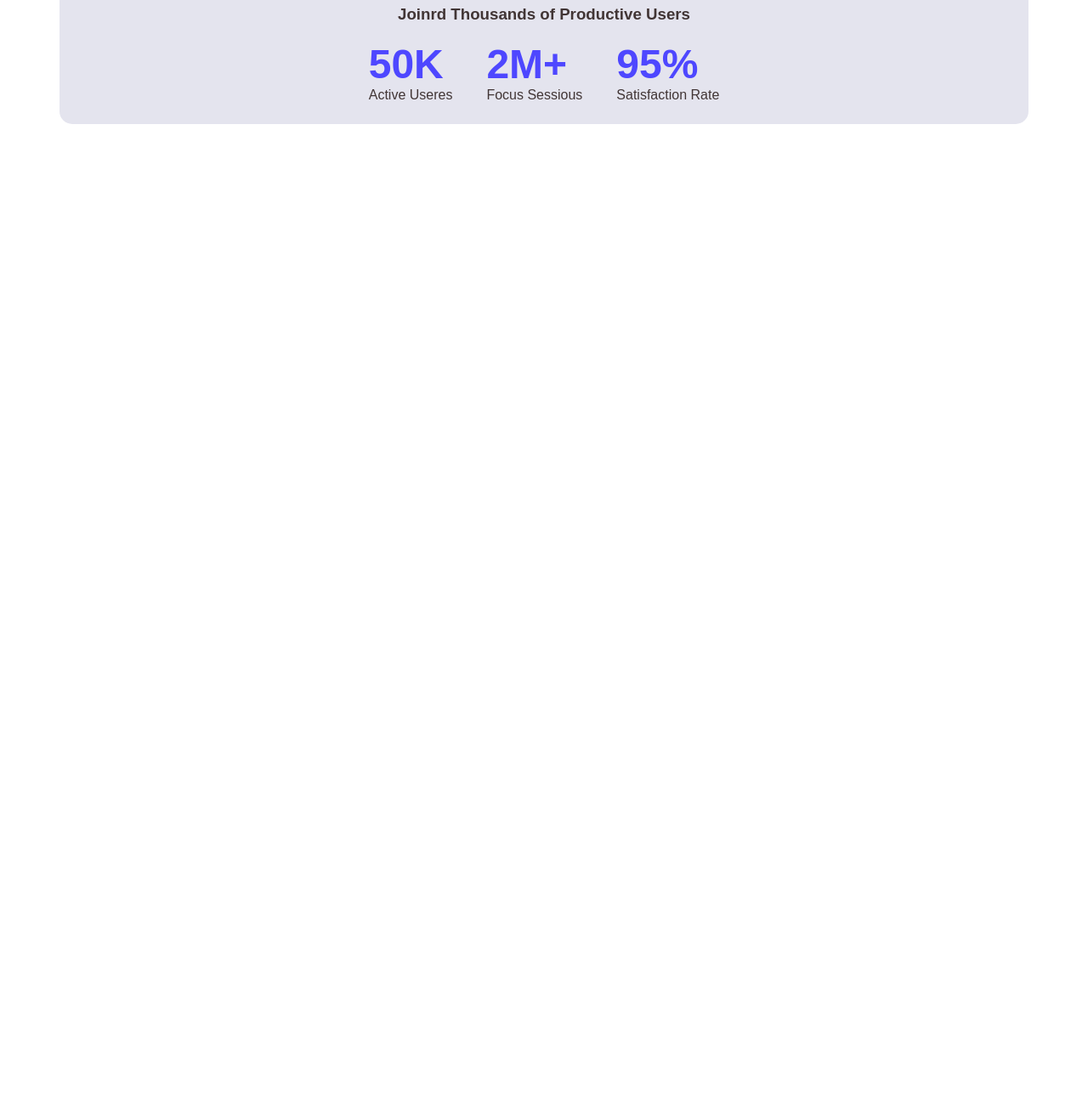
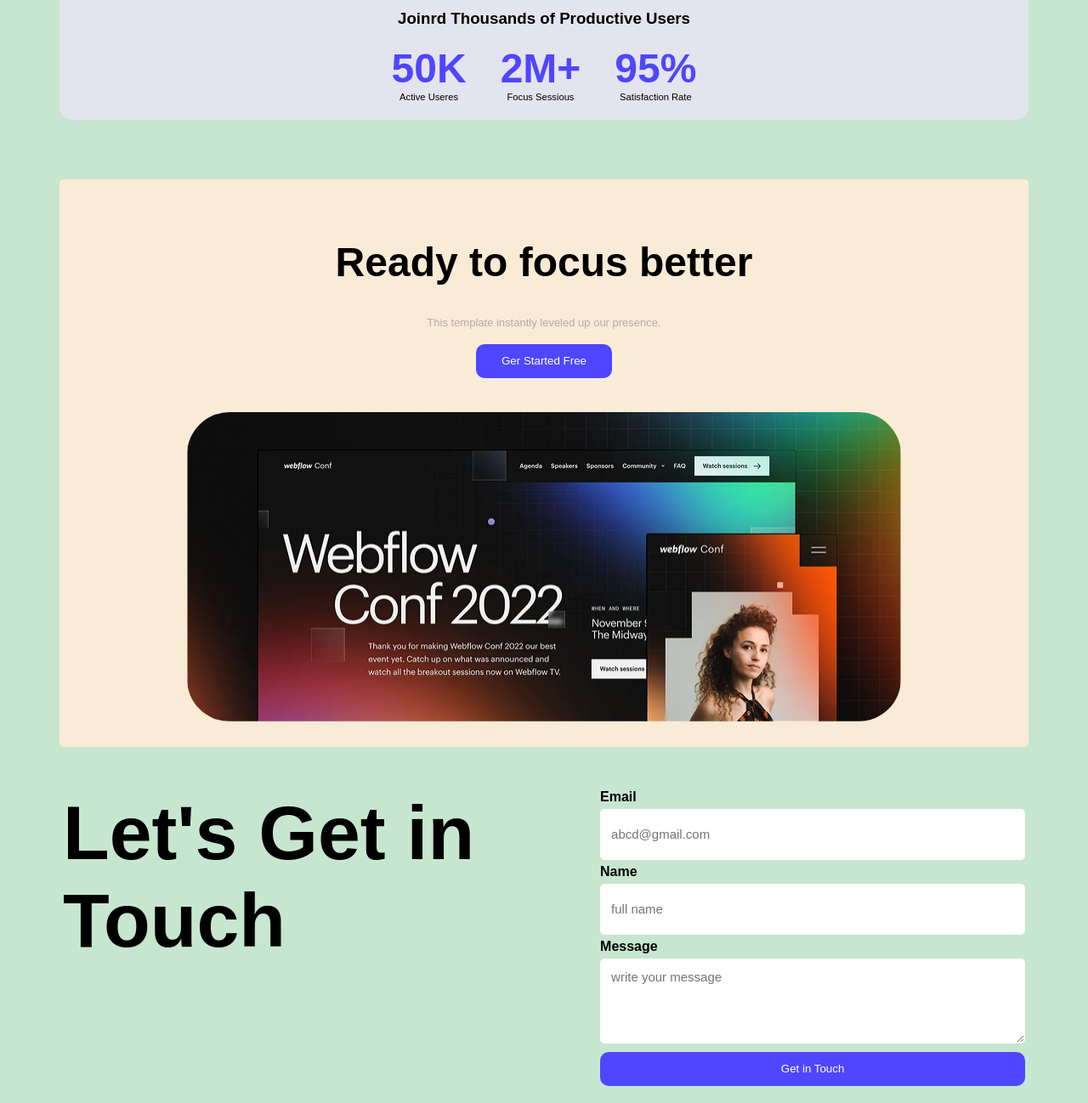
Before and after one commit to IA-Foysal/Assignment-1, a plain HTML site: page index.html in a window 1280 px wide. Shown: the part 911-2209 px from the top of the page at 85% size. Before the commit the page ends 1127 px from the top, so only its background shows below. Drawn offline with Linux system fonts and the light colour scheme.

Commit message:
Log in form add

```diff
--- a/index.html
+++ b/index.html
@@ -5,12 +5,11 @@
     <meta name="viewport" content="width=device-width, initial-scale=1.0">
     <title>IA Foysal</title>
     <link rel="stylesheet" href="style/style.css">
-
 </head>
 <body>
     <header class="header">
         <div class="uper-head">
-            <h3 class="text-color" style="font-size: 2.5rem;"><b>LOGO</b></h3>
+            <h3 class="text-color"><b>LOGO</b></h3>
             <button class="btn-color">Sign Up</button>
         </div>
         <div class="down-head">
@@ -46,6 +45,41 @@
                 <p class="s-bp">Satisfaction Rate</p></div>
             </div>
         </section>
+        <section class="s-c">
+            <div class="s-c-a">
+                <h1 style="font-size: 3rem;">Ready to focus better</h1><br><br>
+                <p style="color: rgb(187, 168, 168);font-size: small;">This template instantly leveled up our presence.
+                </p> <br>
+                <button class="btn-color">Ger Started Free</button>
+            </div>
+            <div class="img">
+                <img src="Assets/wc-big.png" alt="">
+            </div>
+
+        </section>
+        <section class="log-in">
+            <div class="cption">
+                <p style="font-size: 5.6rem;"><b>Let's Get in <br> Touch</b></p>
+            </div>
+            <div class="input">
+                <div class="input-a">
+                    <label for="email">Email</label>
+                    <input type="email" placeholder="abcd@gmail.com">
+                </div>
+                <div class="input-b">
+                    <label for="text">Name</label>
+                    <input type="text" placeholder="full name">
+                </div>
+                <div class="input-c">
+                    <label for="massage">Message</label>
+                    <textarea name="massage" id="" placeholder="write your message"></textarea>
+                </div>
+                <button class="btn-color" style="width: 100%;margin-top: 6px;">Get in Touch</button>
+            </div>
+        </section>
+
+
+
     </main>
 
 </body>
--- a/style/style.css
+++ b/style/style.css
@@ -4,7 +4,10 @@
     padding: 0%;
     box-sizing: border-box;
     font-family: 'Poppins', sans-serif;
-    color: rgb(65, 53, 53);
+
+}
+body{
+    background-color: #c7e6cf;
 }
 
 /* extra color */
@@ -19,11 +22,12 @@
 }
 .text-color{
    color: #4E47FF;
+   font-size:2rem;
 
 
 }
 
-/*  */
+/* main divs*/
 .header{
     background-image:url(../Assets/Hero-bg.png);
 
@@ -63,7 +67,7 @@
     margin: 70px;
     border-radius: 15px;
     height: 160px;
-    padding: 20px;
+    padding: 30px;
 
 }
 
@@ -72,4 +76,63 @@
 }
 .s-ab .s-ab-sub{
     margin: 20px;
+    text-align: center;
 }
+.s-bp{
+    font-size: .7rem;
+}
+.s-c{
+    background-color: antiquewhite;
+    align-items: center;
+   padding: 30px;
+   width: 1140px;
+   height: 696;
+   margin: 50px auto;
+   border-radius: 5px;
+}
+.s-c-a{
+    text-align: center;
+    padding: 20px;
+    margin: 20px;
+}
+.img{
+    display: flex;
+    justify-content: center;
+
+}
+.img img{
+    width: 840px;
+    height:364px;
+    border-radius: 50px;
+}
+.log-in{
+    display: flex;
+    justify-content: space-around;
+    margin-bottom: 20px;
+}
+caption{
+    width: 50%;
+}
+.input label{
+    display: block;
+    margin-bottom: 5px;
+    font-weight: bold;
+
+}
+.input input{
+    width: 500px;
+    padding: 12px;
+    border: 1px solid #ffff;
+    border-radius: 5px;
+    font-size: 15px;
+    height: 60px;
+    margin-bottom: 5px;
+}
+.input textarea{
+    width: 100%;
+    padding: 12px;
+    border: 1px solid #ffff;
+    border-radius: 5px;
+    font-size: 15px;
+    min-height: 100px;
+}
```
Lines whose indentation alone changed are shown as unchanged.
